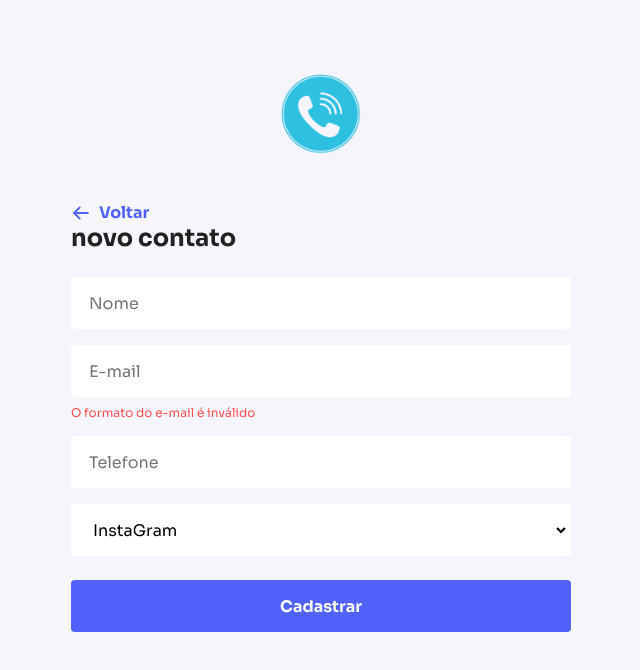
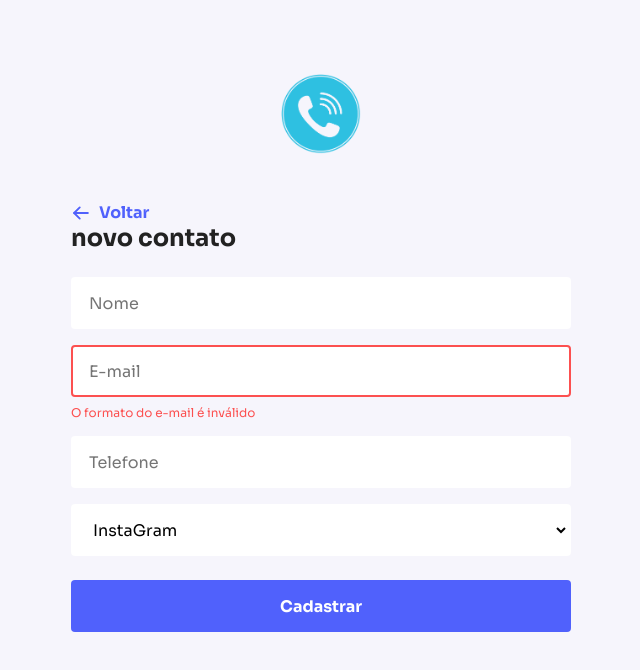
Before and after one commit to timabuntu/myContacts, a React (Vite) app: page /new in a window 1280 px wide. Shown: the top 670 px of the page, without its empty margins (319-959 px from the left). Built offline with nearby package versions, Linux system fonts and the light colour scheme.

Commit message:
feat: created style error input

```diff
--- a/src/components/Input.js
+++ b/src/components/Input.js
@@ -1,4 +1,4 @@
-import styled from 'styled-components';
+import styled, { css } from 'styled-components';
 
 export default styled.input`
   width: 100%;
@@ -17,4 +17,9 @@ export default styled.input`
     border-color: ${({ theme }) => theme.colors.primary.main};
   }
 
+  ${({ theme, error }) => error && css`
+    color: ${theme.colors.danger.main};
+    border-color: ${theme.colors.danger.main} !important;
+  `}
+
 `;
--- a/src/pages/Home/index.jsx
+++ b/src/pages/Home/index.jsx
@@ -5,13 +5,13 @@ import { ArrowUp, PencilSimple, TrashSimple } from 'phosphor-react';
 import {
   Card, Container, Header, InputSearchContainer, ListContainer,
 } from './styles';
-import Loader from '../../components/Loader';
+// import Loader from '../../components/Loader';
 // import Modal from '../../components/Modal';
 
 export default function Home() {
   return (
     <Container>
-      <Loader />
+      {/* <Loader /> */}
       {/* <Modal danger /> */}
 
       <InputSearchContainer>
```
